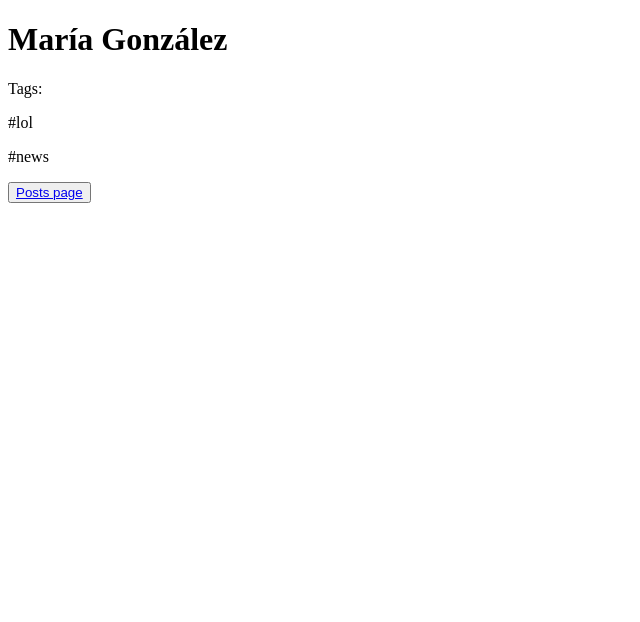
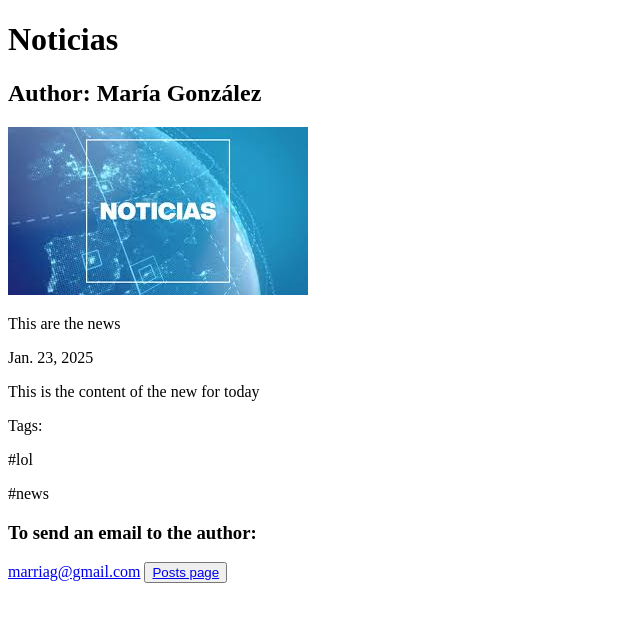
Before and after one commit to jglgap/blogProject, a Django app: page /Noticias in a window 1280 px wide. Shown: the top 622 px of the page, without its empty margins (0-640 px from the left). Run offline with Django 4.2, Linux system fonts and the light colour scheme; data comes from the database, SQL or seed files in the repository; both versions use the stored data as it was after the commit.

Commit message:
pendiente por acabar allPost

```diff
--- a/blog/templates/blog/detail.html
+++ b/blog/templates/blog/detail.html
@@ -1,12 +1,21 @@
 {% extends "blog/base.html" %}
+{% load static %}
+
 {% block title %}
     {{ title }}
 {% endblock %}
 {% block content %}
-    <h1>{{ author }}</h1>
+    <h1>{{ title }}</h1>
+    <h2>Author: {{ author }}</h2>
+    <img src="{% static 'images/'|add:imageName %}" alt="imageName">
+    <p>{{ exceptText }}</p>
+    <p>{{ date }}</p>
+    <p>{{ content }}</p>
     Tags:
    {% for tag in tags %}
     <p>{{ tag.caption }}</p>
-   {% endfor %}
-   <button><a href="{% url 'blog:index' %}">Posts page</a></button>
+    {% endfor %}
+    <h3>To send an email to the author: </h3>
+    <a href="{{ author.email }}">{{ author.email }}</a>
+    <button><a href="{% url 'blog:index' %}">Posts page</a></button>
 {% endblock %}
--- a/blog/templates/blog/index.html
+++ b/blog/templates/blog/index.html
@@ -7,7 +7,8 @@
     <img src="{% static 'images/descarga.png' %}" alt="ImagenPrincipal" width="100px" height="100px">
     <ul>
         {% for post in posts %}
-            <li>{{ post.image_name }} <h1><a href="{{ post.get_absolute_url }}">{{ post.title }}</a></h1>
+            <li><img src="{% static 'images/'|add:post.image_name %}" alt=""> <h1><a href="{{ post.get_absolute_url }}">{{ post.title }}</a></h1>
+                <p>{{ post.date|date:"D d-M-Y" }}</p>
               <p>  {{ post.exceptText }}</p>
             </li>
         {% endfor %}
--- a/blog/views.py
+++ b/blog/views.py
@@ -3,7 +3,7 @@ from .models import Post, Author, Tag
 from django.http import Http404
 # Create your views here.
 def index(request):
-    posts = Post.objects.all().order_by("date")[:3]
+    posts = Post.objects.all().order_by("-date")[:3]
     return render(request,"blog/index.html",{"posts":posts})
 def details(request,slug):
     try:
@@ -12,6 +12,12 @@ def details(request,slug):
         raise Http404()
     return render(request,"blog/detail.html",{
         "title": post.title,
+        "exceptText":post.exceptText,
+        "imageName":post.image_name,
+        "date":post.date,
+        "content":post.content,
+        'author':post.author,
         'tags': post.tag.all(),
-        'author':post.author.full_name(),
     })
+
+# def allPosts():
```
Also changed, not shown: blog/static/images/bizcocho.jpeg (added), blog/static/images/noticias.jpeg (added), blog/static/images/piano.jpeg (added), blog/static/images/sakamoto.jpeg (added), blog/templates/blog/allPosts.html (added), blog/templates/blog/includes/post.html (added), db.sqlite3.
